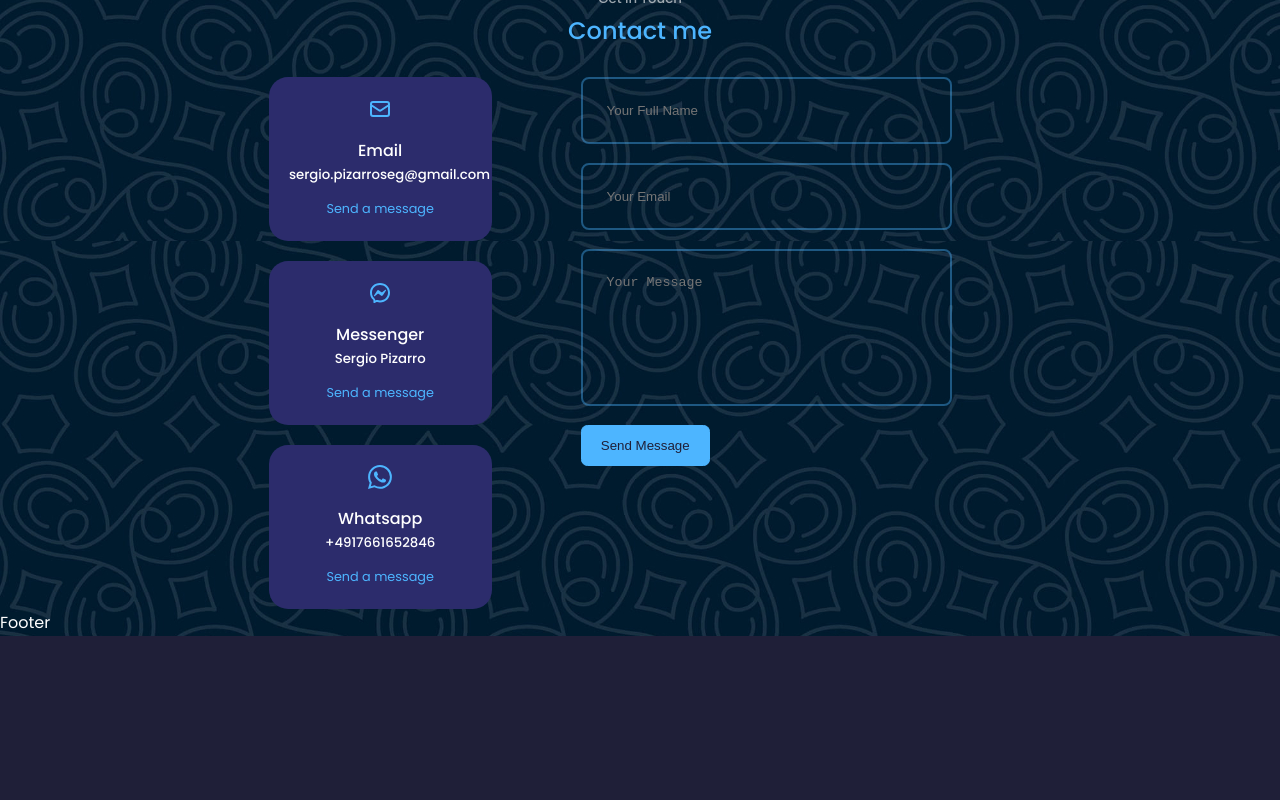
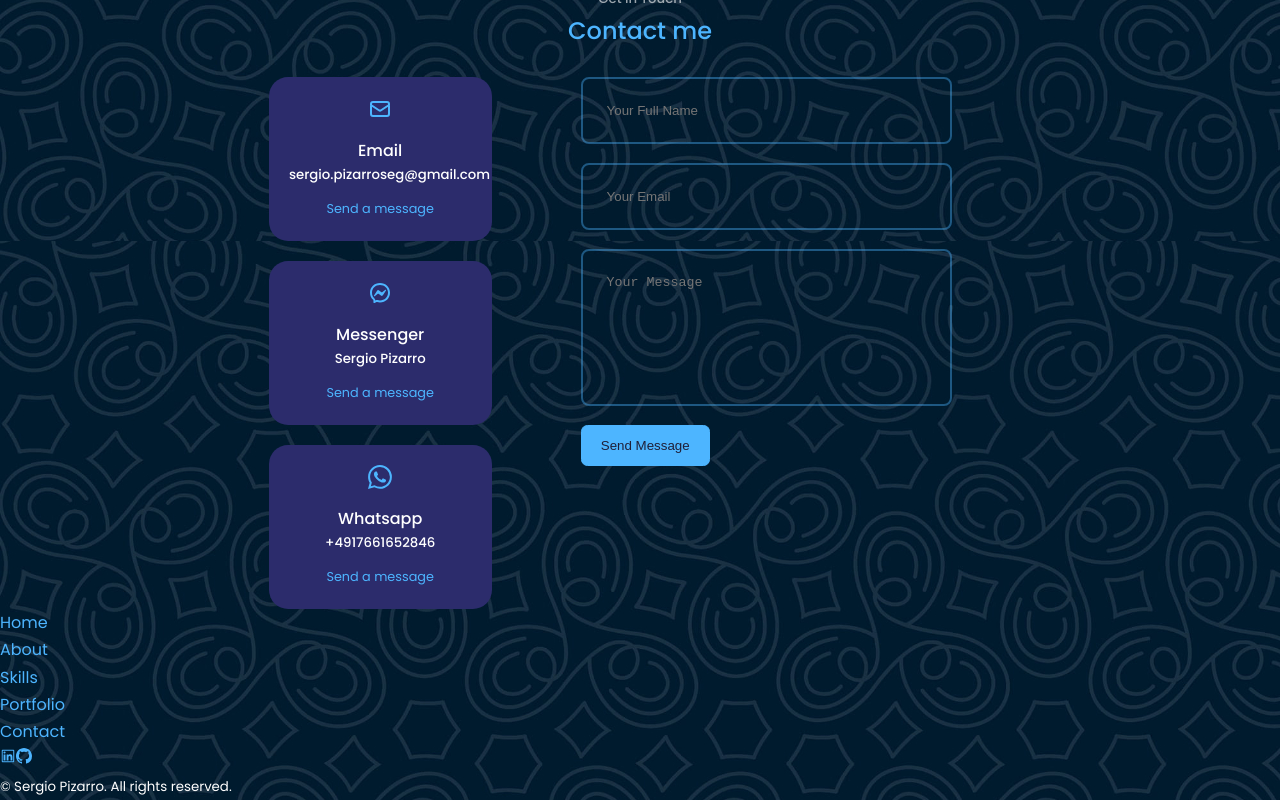
Before and after one commit to SergioPizarro/react-portfolio-website-1, a React (Create React App) app: page / in a window 1280 px wide. Shown: the part 2999-3799 px from the top of the page. Before the commit the page ends 3635 px from the top, so only its background shows below. Built offline with nearby package versions, Linux system fonts and the light colour scheme.

Commit message:
footer JSX

```diff
--- a/src/components/footer/Footer.jsx
+++ b/src/components/footer/Footer.jsx
@@ -1,8 +1,30 @@
 import React from 'react'
 import './footer.css'
+import {AiOutlineLinkedin} from 'react-icons/ai'
+import { BsGithub } from "react-icons/bs";
 const Footer = () => {
   return (
-    <div>Footer</div>
+    <footer>
+
+
+
+      <ul className="permalinks">
+        <li><a href="#home">Home</a></li>
+        <li><a href="#about">About</a></li>
+        <li><a href="#experieince">Skills</a></li>
+        <li><a href="#portfolio">Portfolio</a></li>
+        <li><a href="#contact">Contact</a></li>
+      </ul>
+
+      <div className="footer__socials">
+        <a href="https://www.linkedin.com/in/sergio-pizarro-segovia/"> <AiOutlineLinkedin /></a>
+        <a href="https://github.com/SergioPizarro"><BsGithub /></a>
+      </div>
+
+      <div className="footer__copyright">
+        <small>&copy; Sergio Pizarro. All rights reserved.</small>
+      </div>
+    </footer>
   )
 }
 
```
